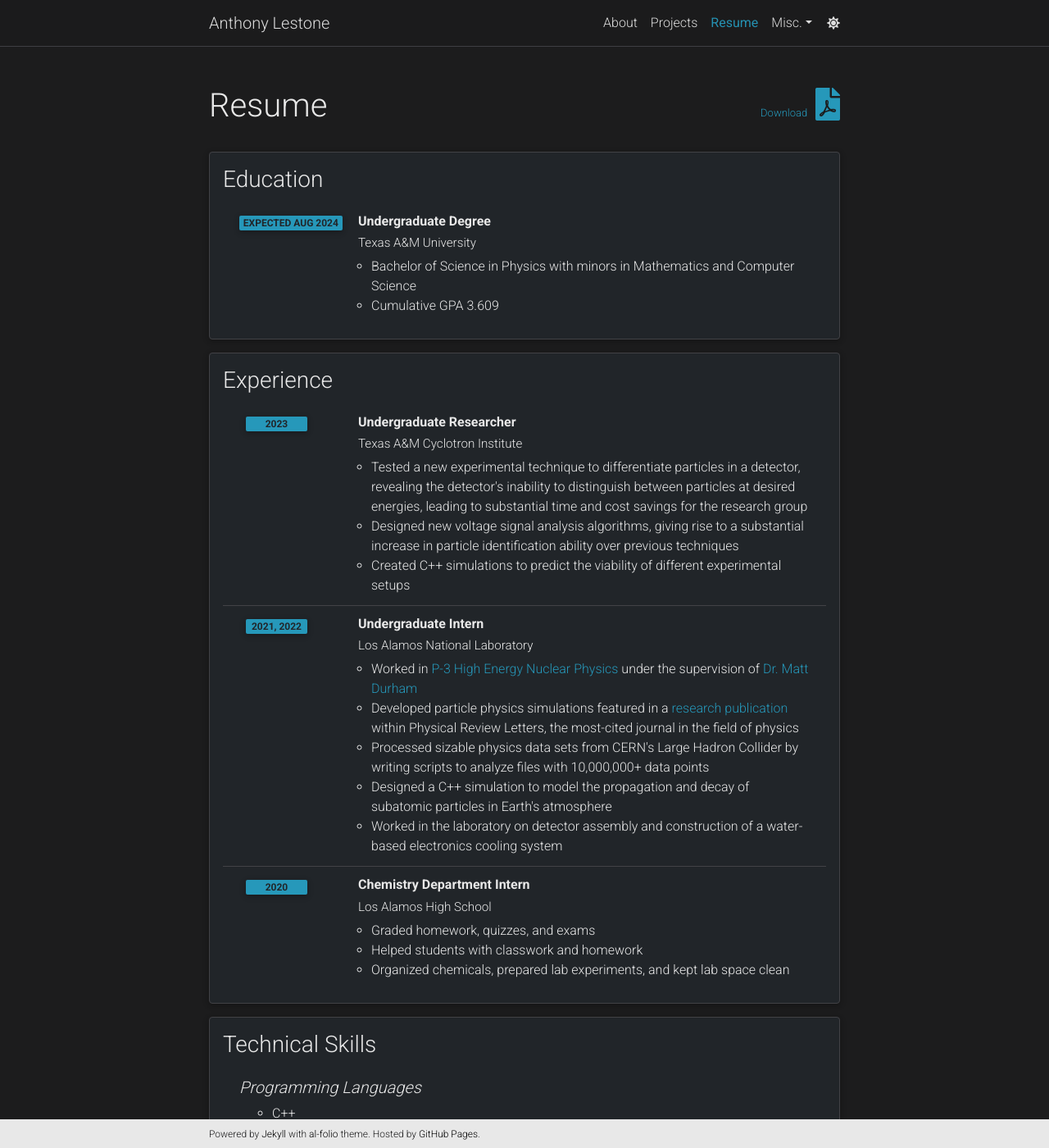
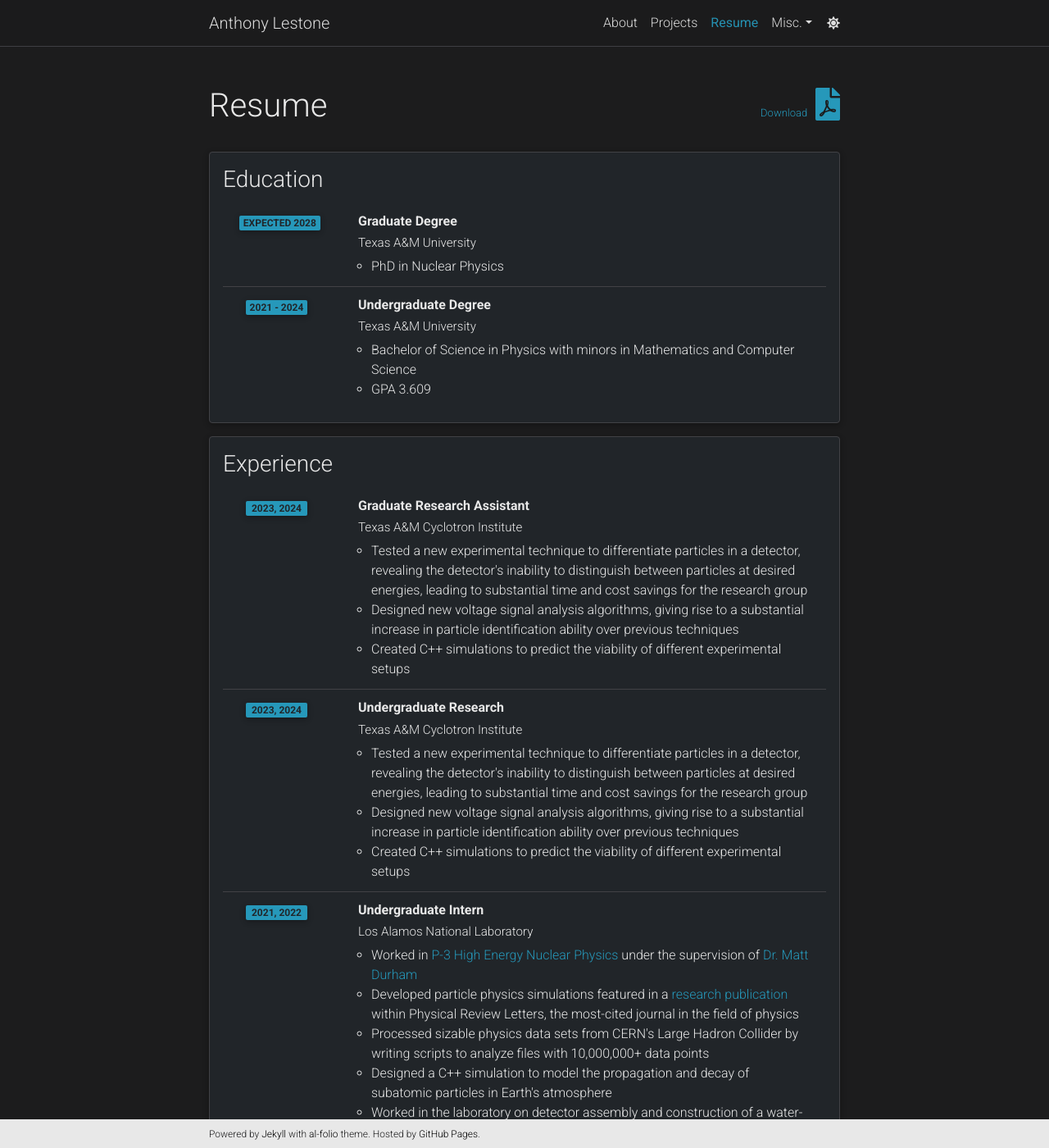
Before and after one commit to anthonylestone/anthonylestone.github.io, a Jekyll site: the page built from _pages/cv.md, in a window 1280 px wide and 1400 px high. Shown: the whole window at 82% size. Built offline with Jekyll 4.4.1, drawn with Linux system fonts in a browser that asks for light colours; comment, search, counter and statistics services are not loaded; a style sheet for code colours, icons or effects is not loaded; some of the changed text lies outside the part shown.

Commit message:
updated resume

```diff
--- a/_data/cv.yml
+++ b/_data/cv.yml
@@ -11,19 +11,31 @@
 - title: Education
   type: time_table
   contents:
+    - title: Graduate Degree
+      institution: Texas A&M University
+      year: expected 2028
+      description:
+       - PhD in Nuclear Physics
     - title: Undergraduate Degree
       institution: Texas A&M University
-      year: expected Aug 2024
+      year: 2021 - 2024
       description:
        - Bachelor of Science in Physics with minors in Mathematics and Computer Science
-       - Cumulative GPA 3.609
+       - GPA 3.609
 
 - title: Experience
   type: time_table
   contents:
-    - title: Undergraduate Researcher
+    - title: Graduate Research Assistant
       institution: Texas A&M Cyclotron Institute
-      year: 2023
+      year: 2023, 2024
+      description:
+        - Tested a new experimental technique to differentiate particles in a detector, revealing the detector's inability to distinguish between particles at desired energies, leading to substantial time and cost savings for the research group
+        - Designed new voltage signal analysis algorithms, giving rise to a substantial increase in particle identification ability over previous techniques
+        - Created C++ simulations to predict the viability of different experimental setups
+    - title: Undergraduate Research
+      institution: Texas A&M Cyclotron Institute
+      year: 2023, 2024
       description:
         - Tested a new experimental technique to differentiate particles in a detector, revealing the detector's inability to distinguish between particles at desired energies, leading to substantial time and cost savings for the research group
         - Designed new voltage signal analysis algorithms, giving rise to a substantial increase in particle identification ability over previous techniques
@@ -80,7 +92,7 @@
 - title: Relevant Coursework
   type: list
   contents:
-    - Computational Physics, Thermodynamics, Data Structures and Algorithms, Vector Calculus, Linear Algebra, Differential Equations, Electronic Circuits, Quantum Mechanics
+    - Computational Physics, Nuclear Physics, Thermodynamics, Data Structures and Algorithms, Vector Calculus, Linear Algebra, Differential Equations, Electronic Circuits, Quantum Mechanics
 
 - title: Volunteer Work
   type: time_table
@@ -95,6 +107,6 @@
       items:
         - Judged projects in the high school chemistry division of the 2022 Texas Science and Engineering Fair on the basis of scientific rigor, experimental success, and quality of presentation
     - title: Science Bowl Mentor
-      year: 2021-present
+      year: 2021-2024
       items:
         - Prepared a team of 5 high school students for competition by reading practice questions, assisting in studying, and providing learning resources
```
